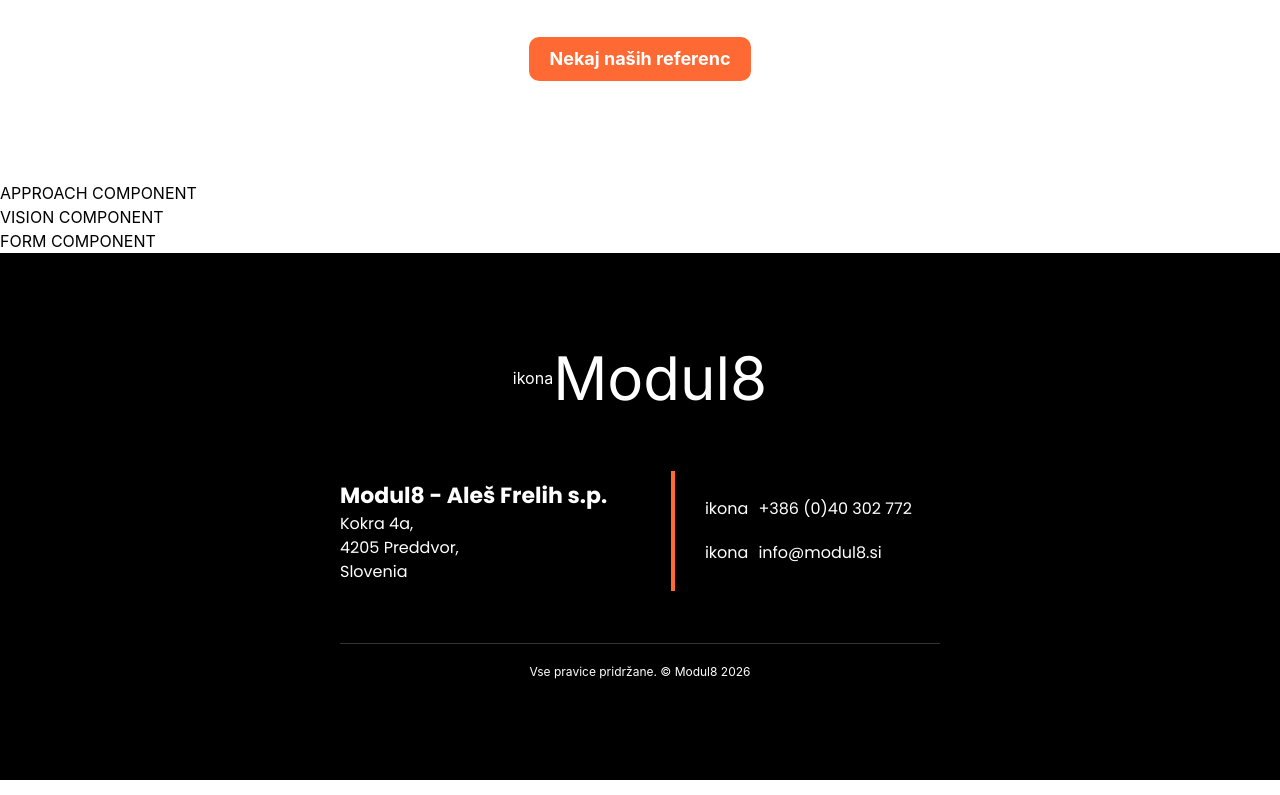
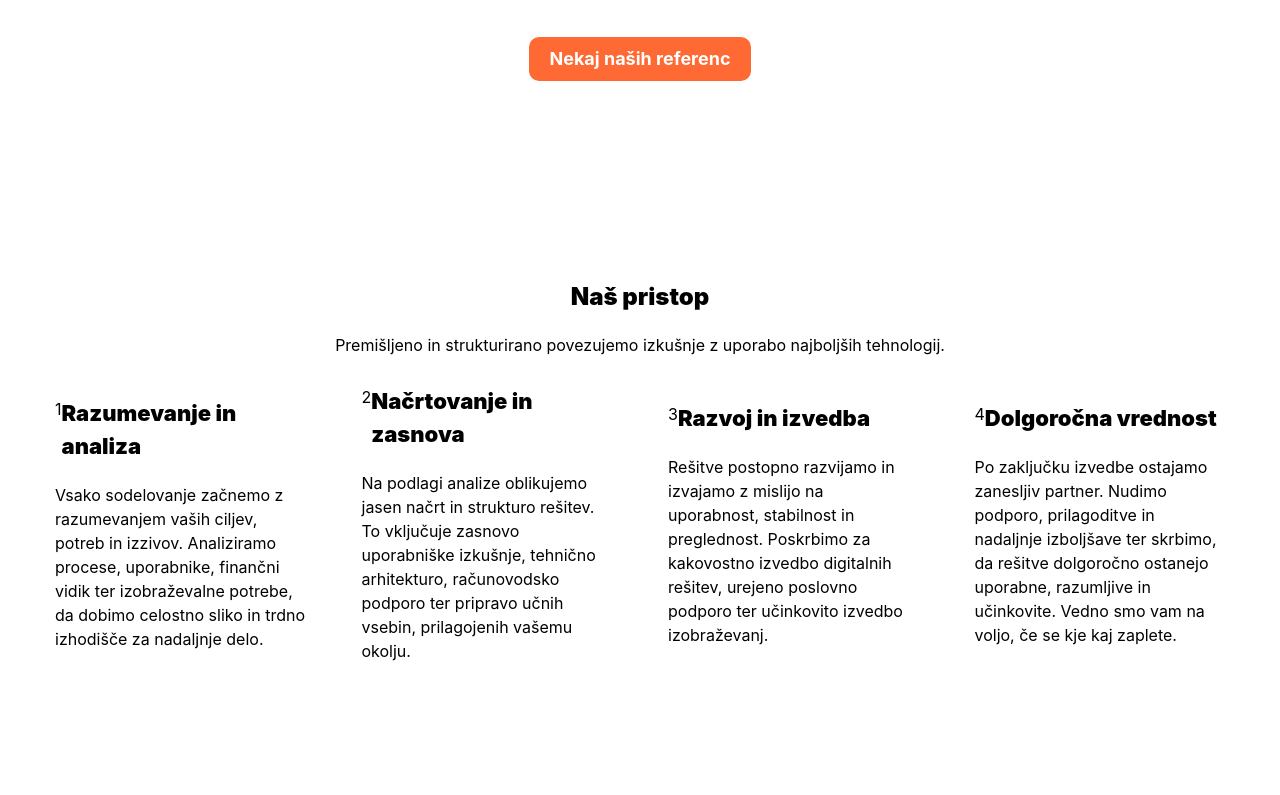
Before and after one commit to Tjasa-Portfolio/Modul8, a Vue app: page / in a window 1280 px wide. Shown: the part 2000-2795 px from the top of the page. Built offline with nearby package versions, Linux system fonts and the light colour scheme.

Commit message:
#7 -> implemented approach component mostly

```diff
--- a/src/components/main_content/ApproachComponent.vue
+++ b/src/components/main_content/ApproachComponent.vue
@@ -1,4 +1,18 @@
-<script setup lang="ts"></script>
+<script setup lang="ts">
+import ApproachCard from './sub_components/ApproachCardComponent.vue'
+</script>
 <template>
-  <p>APPROACH COMPONENT</p>
+  <div class="flex flex-col justify-center items-center px-5 py-25 max-w-316.5">
+    <div class="text-center flex flex-col justify-center items-center gap-5">
+      <h2 class="font-black text-black-main text-2xl">Naš pristop</h2>
+      <p class="font-normal text-black-main text-[16px]">
+        Premišljeno in strukturirano povezujemo izkušnje z uporabo najboljših tehnologij.
+      </p>
+    </div>
+    <div
+      class="flex flex-col w-full items-center justify-center md:grid md:grid-cols-2 lg:grid-cols-4"
+    >
+      <ApproachCard />
+    </div>
+  </div>
 </template>
--- a/src/components/main_content/MainContentComponent.vue
+++ b/src/components/main_content/MainContentComponent.vue
@@ -5,7 +5,7 @@ import Vision from './VisionComponent.vue'
 import Form from './FormComponent.vue'
 </script>
 <template>
-  <main>
+  <main class="w-full flex flex-col justify-center items-center">
     <Services />
     <Approach />
     <Vision />
--- a/src/components/main_content/ServicesComponent.vue
+++ b/src/components/main_content/ServicesComponent.vue
@@ -4,7 +4,7 @@ import Accordion from './sub_components/AccordionComponent.vue'
 import ServicesCard from './sub_components/ServicesCardComponent.vue'
 </script>
 <template>
-  <div class="flex flex-col justify-center items-center px-5 py-25">
+  <div class="flex flex-col justify-center items-center px-5 py-25 max-w-316.5">
     <div class="text-center flex flex-col justify-center items-center gap-5">
       <h2 class="font-black text-black-main text-2xl">Celostne storitve na enem mestu</h2>
       <p class="font-normal text-black-main text-[16px]">
--- /dev/null
+++ b/src/components/main_content/sub_components/ApproachCardComponent.vue
@@ -0,0 +1,44 @@
+<script setup lang="ts">
+import { ref } from 'vue'
+
+const list_items = ref([
+  {
+    id: 1,
+    text: 'Razumevanje in analiza',
+    paragraph:
+      'Vsako sodelovanje začnemo z razumevanjem vaših ciljev, potreb in izzivov. Analiziramo procese, uporabnike, finančni vidik ter izobraževalne potrebe, da dobimo celostno sliko in trdno izhodišče za nadaljnje delo.',
+  },
+  {
+    id: 2,
+    text: 'Načrtovanje in zasnova',
+    paragraph:
+      'Na podlagi analize oblikujemo jasen načrt in strukturo rešitev. To vključuje zasnovo uporabniške izkušnje, tehnično arhitekturo, računovodsko podporo ter pripravo učnih vsebin, prilagojenih vašemu okolju.',
+  },
+  {
+    id: 3,
+    text: 'Razvoj in izvedba',
+    paragraph:
+      'Rešitve postopno razvijamo in izvajamo z mislijo na uporabnost, stabilnost in preglednost. Poskrbimo za kakovostno izvedbo digitalnih rešitev, urejeno poslovno podporo ter učinkovito izvedbo izobraževanj.',
+  },
+  {
+    id: 4,
+    text: 'Dolgoročna vrednost',
+    paragraph:
+      'Po zaključku izvedbe ostajamo zanesljiv partner. Nudimo podporo, prilagoditve in nadaljnje izboljšave ter skrbimo, da rešitve dolgoročno ostanejo uporabne, razumljive in učinkovite. Vedno smo vam na voljo, če se kje kaj zaplete.',
+  },
+])
+</script>
+<template>
+  <div
+    v-for="item in list_items"
+    :key="item.id"
+    class="flex flex-col justify-end items-start p-7 w-full max-w-82.5"
+  >
+    <div class="w-full flex flex-row justify-start items-start">
+      <span>{{ item.id }}</span>
+      <h3 class="font-black text-[22px]">{{ item.text }}</h3>
+    </div>
+
+    <p class="text-[16px] pt-5">{{ item.paragraph }}</p>
+  </div>
+</template>
```
